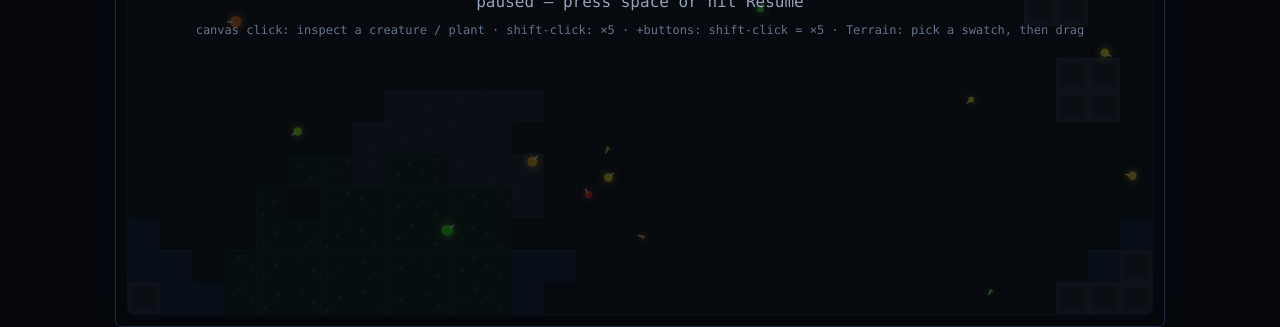
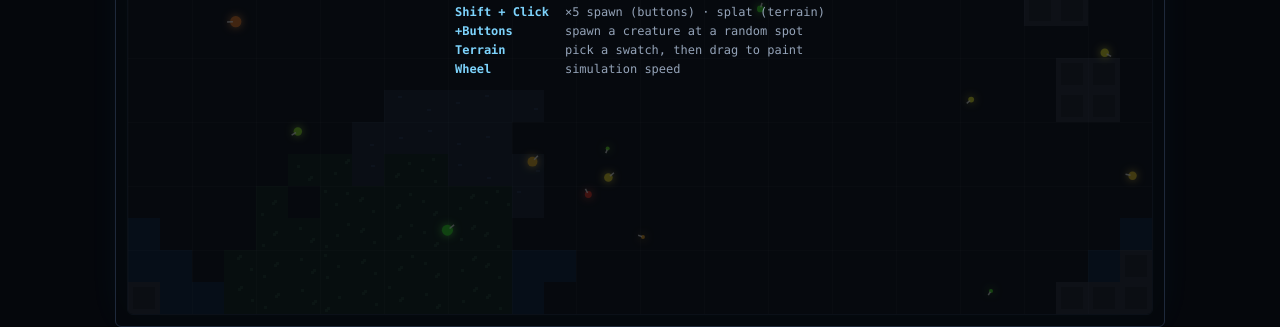
Before and after one commit to TheAmericanMaker/evolutionary-arena, a website with bundled scripts: page index.html in a window 1280 px wide. Shown: the part 516-843 px from the top of the page. Built offline with nearby package versions, Linux system fonts and the light colour scheme.

Commit message:
fix: present splash controls as a key-combo legend

```diff
--- a/index.html
+++ b/index.html
@@ -59,7 +59,13 @@
     <div id="splash"><div>
       <h1>Evolutionary Arena</h1>
       <p>paused — press space or hit Resume</p>
-      <p class="hint">canvas click: inspect a creature / plant · shift-click: ×5 · +buttons: shift-click = ×5 · Terrain: pick a swatch, then drag</p>
+      <div class="legend">
+        <span class="k">Click</span><span>inspect a creature / plant</span>
+        <span class="k">Shift + Click</span><span>×5 spawn (buttons) · splat (terrain)</span>
+        <span class="k">+Buttons</span><span>spawn a creature at a random spot</span>
+        <span class="k">Terrain</span><span>pick a swatch, then drag to paint</span>
+        <span class="k">Wheel</span><span>simulation speed</span>
+      </div>
     </div></div>
   </main>
   <div id="inspect" hidden></div>
--- a/styles.css
+++ b/styles.css
@@ -80,7 +80,16 @@ main {
 #splash[hidden] { display: none; }
 #splash h1 { margin: 0 0 8px; font-size: 28px; color: #e2e8f0; }
 #splash p { margin: 0; color: #94a3b8; }
-#splash .hint { margin-top: 12px; font-size: 12px; color: #64748b; }
+#splash .legend {
+  margin-top: 14px;
+  display: inline-grid;
+  grid-template-columns: max-content max-content;
+  gap: 5px 16px;
+  font-size: 12px;
+  text-align: left;
+}
+#splash .legend .k { color: #7dd3fc; font-weight: 600; white-space: nowrap; }
+#splash .legend span:nth-child(even) { color: #94a3b8; }
 #splash pre {
   display: inline-block;
   margin: 12px 0;
```
